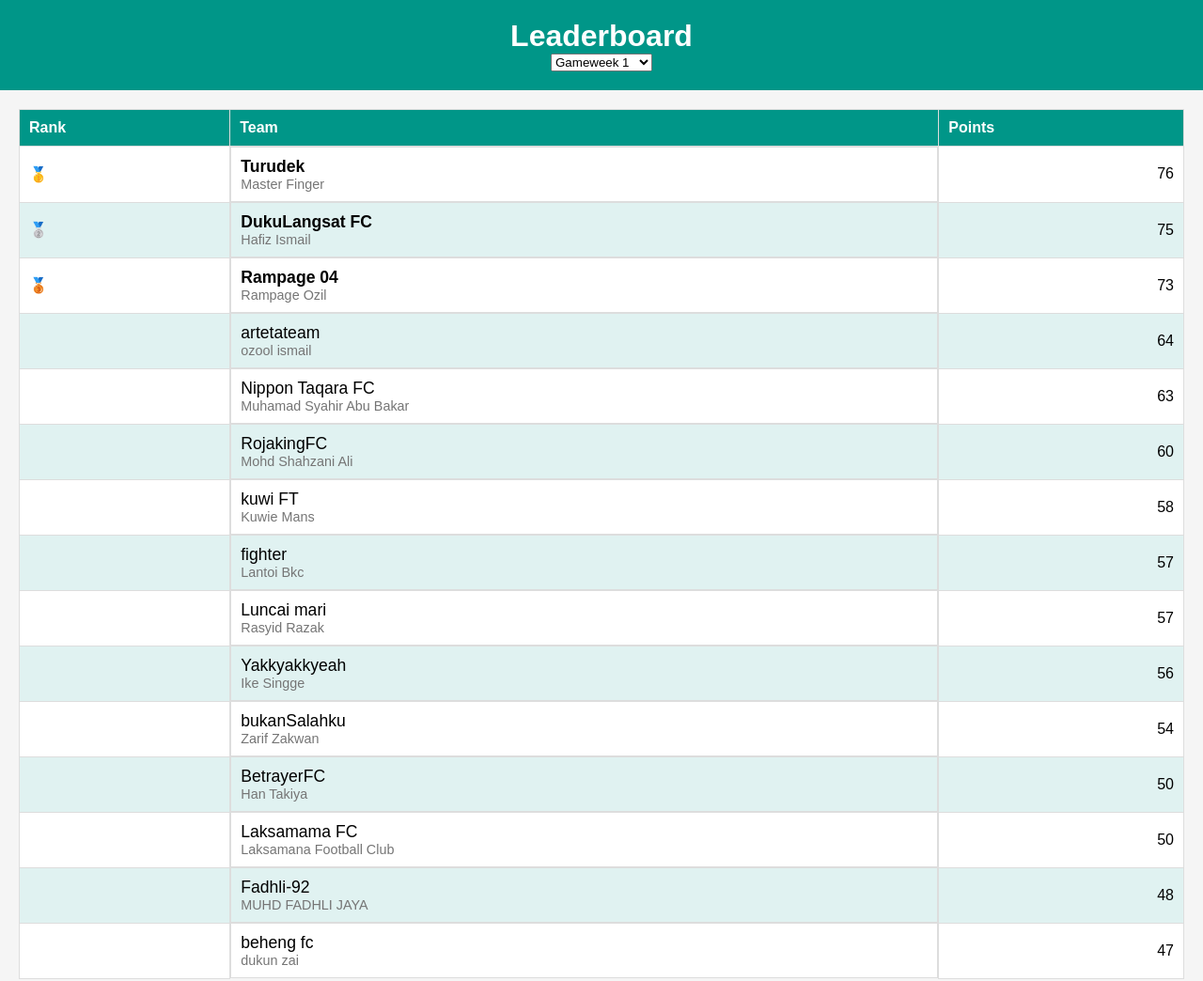
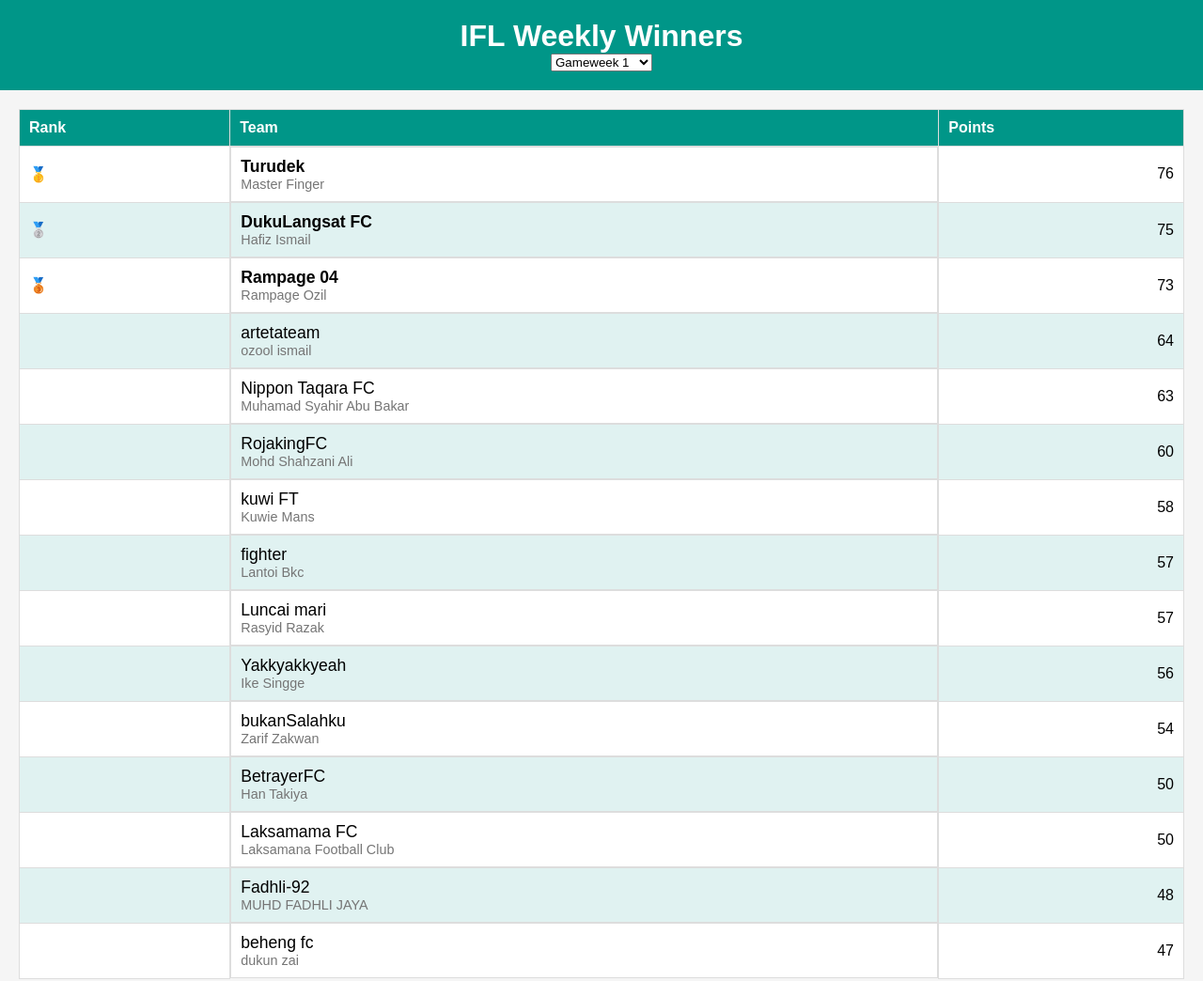
Before and after one commit to hollowsxd/inf-fpl, a plain HTML site: page index.html in a window 1280 px wide. Shown: the top 1044 px of the page at 94% size. Drawn offline with Linux system fonts and the light colour scheme.

Commit message:
Update title

```diff
--- a/index.html
+++ b/index.html
@@ -3,13 +3,13 @@
 <head>
     <meta charset="UTF-8">
     <meta name="viewport" content="width=device-width, initial-scale=1.0">
-    <title>Leaderboard</title>
+    <title>IFL Weekly Leaderboard</title>
     <link rel="stylesheet" href="styles.css">
     <link href="https://fonts.googleapis.com/icon?family=Material+Icons" rel="stylesheet">
 </head>
 <body>
     <header>
-        <h1>Leaderboard</h1>
+        <h1>IFL Weekly Winners</h1>
         <select id="gameweekSelector">
             <!-- Options will be dynamically generated by JavaScript -->
         </select>
```
